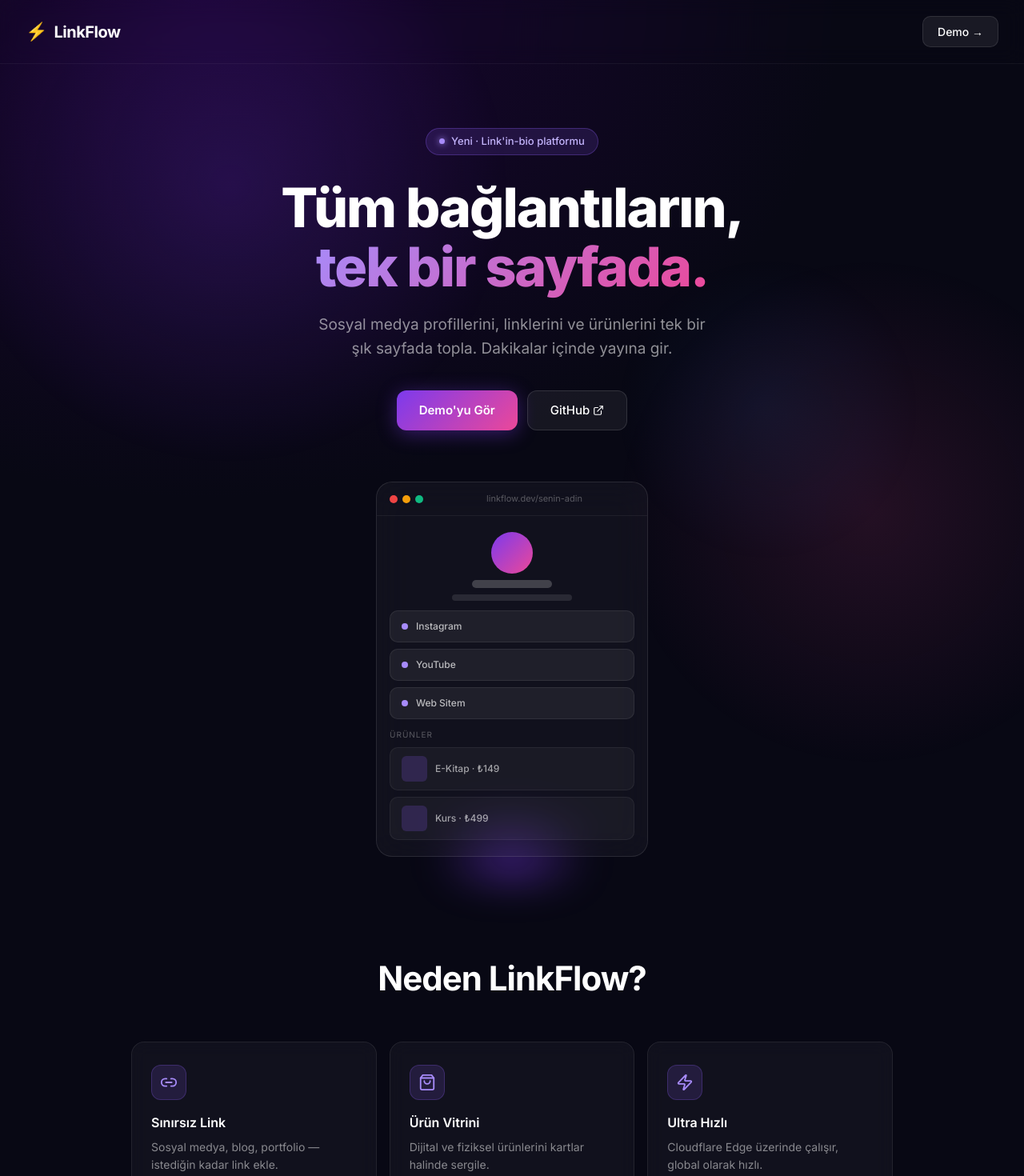
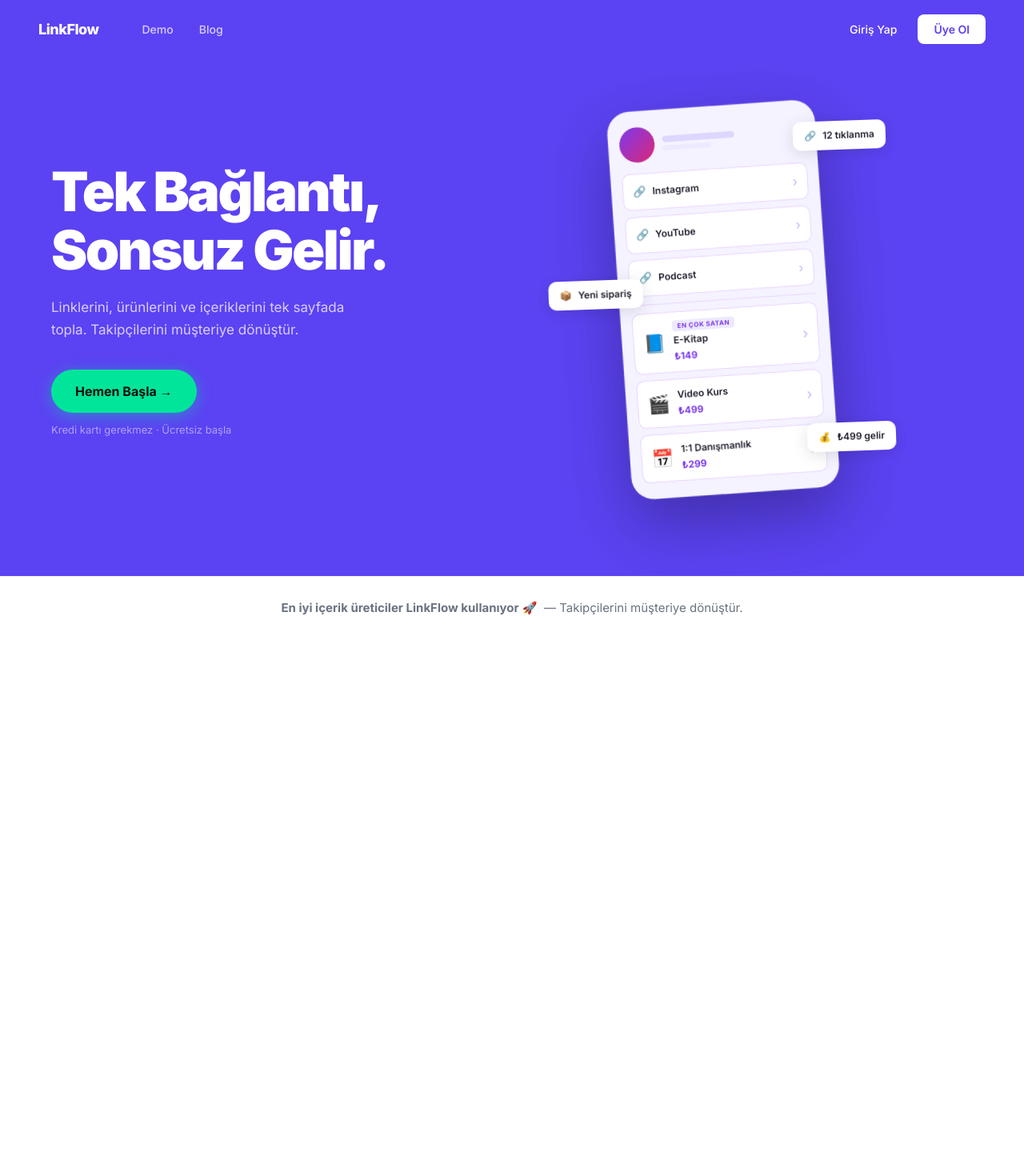
Before and after one commit to dincbileka/linkflow, a Next.js app: page / in a window 1280 px wide. Shown: the top 1470 px of the page at 80% size. After the commit the page ends 800 px from the top, so only its background shows below. Built offline with nearby package versions, Linux system fonts and the light colour scheme.

Commit message:
feat: redesign homepage with Stan-style purple hero

```diff
--- a/app/page.tsx
+++ b/app/page.tsx
@@ -1,345 +1,238 @@
 export const runtime = 'edge';
 
 import Link from 'next/link';
-import { ExternalLink, Link2, ShoppingBag, Zap, Globe, BarChart3 } from 'lucide-react';
 
 export default function Home() {
   return (
     <div style={s.page}>
-      {/* Background */}
-      <div style={s.bgGradient} />
-      <div style={s.orb1} />
-      <div style={s.orb2} />
-      <div style={s.orb3} />
 
-      {/* ── Navbar ── */}
-      <nav style={s.nav}>
-        <span style={s.logo}>
-          <span style={s.logoIcon}>⚡</span>
-          <span style={s.logoText}>LinkFlow</span>
-        </span>
-        <a href="/demo" style={s.navDemo}>Demo →</a>
-      </nav>
+      {/* ── Header ── */}
+      <header style={s.header}>
+        <span style={s.logo}>LinkFlow</span>
+        <nav style={s.nav}>
+          <Link href="/demo" style={s.navLink}>Demo</Link>
+          <Link href="/giris" style={s.navLink}>Blog</Link>
+        </nav>
+        <div style={s.navRight}>
+          <Link href="/giris" style={s.btnLogin}>Giriş Yap</Link>
+          <Link href="#" style={s.btnSignup}>Üye Ol</Link>
+        </div>
+      </header>
 
-      {/* ── Hero ── */}
+      {/* ── Hero (colored) ── */}
       <section style={s.hero}>
-        <div style={s.badge}>
-          <span style={s.badgeDot} />
-          Yeni · Link&apos;in-bio platformu
+        <div style={s.heroLeft}>
+          <h1 style={s.headline}>
+            Tek Bağlantı,<br />
+            Sonsuz Gelir.
+          </h1>
+          <p style={s.sub}>
+            Linklerini, ürünlerini ve içeriklerini tek sayfada topla.
+            Takipçilerini müşteriye dönüştür.
+          </p>
+          <Link href="#" style={s.ctaBtn}>
+            Hemen Başla →
+          </Link>
+          <p style={s.ctaNote}>Kredi kartı gerekmez · Ücretsiz başla</p>
         </div>
 
-        <h1 style={s.h1}>
-          Tüm bağlantıların,<br />
-          <span style={s.gradient}>tek bir sayfada.</span>
-        </h1>
+        <div style={s.heroRight}>
+          {/* Phone */}
+          <div style={s.phoneOuter}>
+            <div style={s.phone}>
+              <div style={s.phoneInner}>
+                {/* Header row */}
+                <div style={s.pHeader}>
+                  <div style={s.pAvatar} />
+                  <div>
+                    <div style={s.pName} />
+                    <div style={s.pHandle} />
+                  </div>
+                </div>
 
-        <p style={s.heroSub}>
-          Sosyal medya profillerini, linklerini ve ürünlerini tek bir şık
-          sayfada topla. Dakikalar içinde yayına gir.
-        </p>
+                {/* Links */}
+                {['Instagram', 'YouTube', 'Podcast'].map((l) => (
+                  <div key={l} style={s.pLink}>
+                    <span style={s.pLinkIcon}>🔗</span>
+                    <span style={s.pLinkText}>{l}</span>
+                    <span style={s.pLinkArrow}>›</span>
+                  </div>
+                ))}
 
-        <div style={s.heroBtns}>
-          <Link href="/demo" style={s.btnPrimary}>
-            Demo&apos;yu Gör
-          </Link>
-          <a
-            href="https://github.com/dincbileka/linkflow"
-            target="_blank"
-            rel="noopener noreferrer"
-            style={s.btnSecondary}
-          >
-            GitHub <ExternalLink size={14} style={{ marginLeft: 4 }} />
-          </a>
-        </div>
+                <div style={s.pDivider} />
 
-        {/* Mockup */}
-        <div style={s.mockupWrapper}>
-          <div style={s.mockup}>
-            <div style={s.mockupBar}>
-              <span style={s.dot} />
-              <span style={{ ...s.dot, background: '#f59e0b' }} />
-              <span style={{ ...s.dot, background: '#10b981' }} />
-              <span style={s.mockupUrl}>linkflow.dev/senin-adin</span>
+                {/* Products */}
+                {[
+                  { emoji: '📘', name: 'E-Kitap', price: '₺149', tag: 'EN ÇOK SATAN' },
+                  { emoji: '🎬', name: 'Video Kurs', price: '₺499', tag: '' },
+                  { emoji: '📅', name: '1:1 Danışmanlık', price: '₺299', tag: '' },
+                ].map((p) => (
+                  <div key={p.name} style={s.pProduct}>
+                    <div style={s.pProductEmoji}>{p.emoji}</div>
+                    <div style={s.pProductInfo}>
+                      {p.tag && <span style={s.pProductTag}>{p.tag}</span>}
+                      <div style={s.pProductName}>{p.name}</div>
+                      <div style={s.pProductPrice}>{p.price}</div>
+                    </div>
+                    <div style={s.pProductArrow}>›</div>
+                  </div>
+                ))}
+              </div>
             </div>
-            <div style={s.mockupContent}>
-              <div style={s.mockupAvatar} />
-              <div style={s.mockupName} />
-              <div style={s.mockupBio} />
-              {['Instagram', 'YouTube', 'Web Sitem'].map((t) => (
-                <div key={t} style={s.mockupLink}>
-                  <span style={s.mockupLinkDot} />
-                  <span style={s.mockupLinkText}>{t}</span>
-                </div>
-              ))}
-              <div style={s.mockupSection}>ÜRÜNLER</div>
-              {['E-Kitap · ₺149', 'Kurs · ₺499'].map((t) => (
-                <div key={t} style={s.mockupProduct}>
-                  <div style={s.mockupProductImg} />
-                  <span style={s.mockupProductText}>{t}</span>
-                </div>
-              ))}
+
+            {/* Floating mini cards */}
+            <div style={{ ...s.floatCard, top: '5%', right: '-80px' }}>
+              <span>🔗</span><span>12 tıklanma</span>
+            </div>
+            <div style={{ ...s.floatCard, top: '44%', left: '-88px' }}>
+              <span>📦</span><span>Yeni sipariş</span>
+            </div>
+            <div style={{ ...s.floatCard, bottom: '10%', right: '-80px' }}>
+              <span>💰</span><span>₺499 gelir</span>
             </div>
           </div>
-          <div style={s.mockupGlow} />
         </div>
       </section>
 
-      {/* ── Features ── */}
-      <section style={s.features}>
-        <h2 style={s.h2}>Neden LinkFlow?</h2>
-        <div style={s.featureGrid}>
-          {[
-            { icon: <Link2 size={22} />, title: 'Sınırsız Link', desc: 'Sosyal medya, blog, portfolio — istediğin kadar link ekle.' },
-            { icon: <ShoppingBag size={22} />, title: 'Ürün Vitrini', desc: 'Dijital ve fiziksel ürünlerini kartlar halinde sergile.' },
-            { icon: <Zap size={22} />, title: 'Ultra Hızlı', desc: 'Cloudflare Edge üzerinde çalışır, global olarak hızlı.' },
-            { icon: <Globe size={22} />, title: 'Özel Domain', desc: 'Kendi alan adınla kullan, tamamen senin.' },
-            { icon: <BarChart3 size={22} />, title: 'Analitik', desc: 'Hangi linklerin daha fazla tıklandığını takip et.' },
-            { icon: <ExternalLink size={22} />, title: 'Kolay Paylaşım', desc: 'linkflow.dev/kullanıcıadın — tek link, her şey.' },
-          ].map((f) => (
-            <div key={f.title} style={s.featureCard} className="feat-card">
-              <div style={s.featureIcon}>{f.icon}</div>
-              <h3 style={s.featureTitle}>{f.title}</h3>
-              <p style={s.featureDesc}>{f.desc}</p>
-            </div>
-          ))}
-        </div>
+      {/* ── Social proof strip ── */}
+      <section style={s.proof}>
+        <p style={s.proofText}>
+          <strong>En iyi içerik üreticiler LinkFlow kullanıyor</strong> 🚀
+          &nbsp;—&nbsp;Takipçilerini müşteriye dönüştür.
+        </p>
       </section>
 
-      {/* ── CTA ── */}
-      <section style={s.cta}>
-        <div style={s.ctaCard}>
-          <div style={s.ctaGlow} />
-          <h2 style={s.ctaTitle}>Hemen başla</h2>
-          <p style={s.ctaSub}>
-            Profilini oluştur, linklerini ekle, dünyayla paylaş.
-          </p>
-          <Link href="/demo" style={s.btnPrimary}>
-            Demo Profili Gör →
-          </Link>
-        </div>
-      </section>
+      <style>{`
+        @import url('https://fonts.googleapis.com/css2?family=Inter:wght@400;500;600;700;800;900&display=swap');
+        *, *::before, *::after { box-sizing: border-box; margin: 0; padding: 0; }
+        body { font-family: 'Inter', sans-serif; }
 
-      {/* ── Footer ── */}
-      <footer style={s.footer}>
-        <span style={s.footerLogo}>⚡ LinkFlow</span>
-        <span style={s.footerCopy}>© 2026 — Tüm hakları saklıdır.</span>
-      </footer>
-
-      <style>{`
-        @import url('https://fonts.googleapis.com/css2?family=Inter:wght@400;500;600;700;800&display=swap');
-        * { box-sizing: border-box; margin: 0; padding: 0; }
-        body { font-family: 'Inter', sans-serif; }
-        .feat-card { transition: transform 0.2s ease, box-shadow 0.2s ease !important; }
-        .feat-card:hover { transform: translateY(-4px) !important; box-shadow: 0 12px 40px rgba(139,92,246,0.25) !important; }
+        @keyframes floatPhone {
+          0%, 100% { transform: translateY(0) rotate(-2deg); }
+          50%       { transform: translateY(-12px) rotate(-2deg); }
+        }
+        .phone-anim { animation: floatPhone 5s ease-in-out infinite; }
       `}</style>
     </div>
   );
 }
 
+const PURPLE = '#5B42F3';
+
 const s: Record<string, React.CSSProperties> = {
-  page: {
-    minHeight: '100vh',
-    background: '#080814',
-    color: '#fff',
-    fontFamily: 'Inter, sans-serif',
-    position: 'relative',
-    overflow: 'hidden',
+  page: { minHeight: '100vh', fontFamily: 'Inter, sans-serif', background: '#fff' },
+
+  // Header
+  header: {
+    position: 'absolute', top: 0, left: 0, right: 0, zIndex: 20,
+    display: 'flex', alignItems: 'center', gap: 32,
+    padding: '18px 48px',
   },
-  bgGradient: {
-    position: 'fixed', inset: 0,
-    background: 'radial-gradient(ellipse at 20% 0%, #1a0533 0%, #080814 55%)',
-    zIndex: 0,
-  },
-  orb1: {
-    position: 'fixed', top: '-15%', left: '-5%',
-    width: '55vw', height: '55vw', borderRadius: '50%',
-    background: 'radial-gradient(circle, rgba(124,58,237,0.18) 0%, transparent 70%)',
-    zIndex: 0, pointerEvents: 'none',
-  },
-  orb2: {
-    position: 'fixed', bottom: '-20%', right: '-10%',
-    width: '50vw', height: '50vw', borderRadius: '50%',
-    background: 'radial-gradient(circle, rgba(236,72,153,0.12) 0%, transparent 70%)',
-    zIndex: 0, pointerEvents: 'none',
-  },
-  orb3: {
-    position: 'fixed', top: '40%', right: '10%',
-    width: '30vw', height: '30vw', borderRadius: '50%',
-    background: 'radial-gradient(circle, rgba(59,130,246,0.08) 0%, transparent 70%)',
-    zIndex: 0, pointerEvents: 'none',
-  },
-
-  // Nav
-  nav: {
-    position: 'relative', zIndex: 10,
-    display: 'flex', alignItems: 'center', justifyContent: 'space-between',
-    padding: '20px 32px',
-    borderBottom: '1px solid rgba(255,255,255,0.05)',
-    backdropFilter: 'blur(12px)',
-  },
-  logo: { display: 'flex', alignItems: 'center', gap: 8 },
-  logoIcon: { fontSize: 22 },
-  logoText: { fontSize: 20, fontWeight: 700, letterSpacing: '-0.5px' },
-  navDemo: {
-    padding: '8px 18px', borderRadius: 10,
-    background: 'rgba(255,255,255,0.07)',
-    border: '1px solid rgba(255,255,255,0.1)',
-    color: '#fff', textDecoration: 'none', fontSize: 14, fontWeight: 500,
+  logo: { fontSize: 18, fontWeight: 800, color: '#fff', letterSpacing: '-0.5px', marginRight: 8 },
+  nav: { display: 'flex', gap: 4, flex: 1 },
+  navLink: { padding: '7px 14px', fontSize: 14, fontWeight: 500, color: 'rgba(255,255,255,0.75)', textDecoration: 'none', borderRadius: 8 },
+  navRight: { display: 'flex', gap: 8, alignItems: 'center' },
+  btnLogin: { padding: '8px 18px', fontSize: 14, fontWeight: 500, color: '#fff', textDecoration: 'none', borderRadius: 8 },
+  btnSignup: {
+    padding: '8px 20px', fontSize: 14, fontWeight: 600,
+    color: PURPLE, textDecoration: 'none', borderRadius: 8,
+    background: '#fff',
   },
 
   // Hero
   hero: {
-    position: 'relative', zIndex: 1,
-    display: 'flex', flexDirection: 'column', alignItems: 'center',
-    textAlign: 'center', padding: '80px 24px 40px',
+    background: PURPLE,
+    minHeight: '90vh',
+    display: 'flex', alignItems: 'center', justifyContent: 'center',
+    flexWrap: 'wrap', gap: 48,
+    padding: '110px 64px 80px',
+    position: 'relative', overflow: 'hidden',
   },
-  badge: {
-    display: 'inline-flex', alignItems: 'center', gap: 8,
-    padding: '6px 16px', borderRadius: 999,
-    background: 'rgba(139,92,246,0.15)',
-    border: '1px solid rgba(139,92,246,0.3)',
-    fontSize: 13, color: '#c4b5fd', fontWeight: 500, marginBottom: 28,
+  heroLeft: { flex: '1 1 360px', maxWidth: 480, color: '#fff' },
+  headline: {
+    fontSize: 'clamp(40px, 5.5vw, 68px)',
+    fontWeight: 900, lineHeight: 1.08,
+    letterSpacing: '-2.5px', marginBottom: 20,
   },
-  badgeDot: {
-    width: 7, height: 7, borderRadius: '50%',
-    background: '#a78bfa', display: 'inline-block',
-    boxShadow: '0 0 8px #a78bfa',
+  sub: {
+    fontSize: 17, lineHeight: 1.65,
+    color: 'rgba(255,255,255,0.75)', marginBottom: 36, maxWidth: 380,
   },
-  h1: {
-    fontSize: 'clamp(36px, 6vw, 68px)',
-    fontWeight: 800, lineHeight: 1.1,
-    letterSpacing: '-2px', marginBottom: 20,
+  ctaBtn: {
+    display: 'inline-block',
+    padding: '15px 30px', borderRadius: 50,
+    background: '#00E599', color: '#0f0f0f',
+    fontWeight: 700, fontSize: 16, textDecoration: 'none',
+    boxShadow: '0 4px 20px rgba(0,229,153,0.4)',
   },
-  gradient: {
-    background: 'linear-gradient(135deg, #a78bfa 0%, #ec4899 100%)',
-    WebkitBackgroundClip: 'text', WebkitTextFillColor: 'transparent',
+  ctaNote: { marginTop: 12, fontSize: 13, color: 'rgba(255,255,255,0.5)' },
+
+  // Hero phone side
+  heroRight: {
+    flex: '1 1 280px', display: 'flex',
+    justifyContent: 'center', alignItems: 'center',
+    position: 'relative', minHeight: 500,
   },
-  heroSub: {
-    fontSize: 'clamp(16px, 2vw, 19px)',
-    color: 'rgba(255,255,255,0.55)', maxWidth: 500, lineHeight: 1.6, marginBottom: 36,
+  phoneOuter: { position: 'relative', animation: 'floatPhone 5s ease-in-out infinite' },
+  phone: {
+    width: 260, borderRadius: 28,
+    background: '#f5f3ff',
+    boxShadow: '0 32px 80px rgba(0,0,0,0.3), 0 0 0 1px rgba(255,255,255,0.15)',
+    overflow: 'hidden',
+    transform: 'rotate(-2deg)',
   },
-  heroBtns: { display: 'flex', gap: 12, flexWrap: 'wrap', justifyContent: 'center', marginBottom: 64 },
-  btnPrimary: {
-    display: 'inline-flex', alignItems: 'center',
-    padding: '13px 28px', borderRadius: 12,
-    background: 'linear-gradient(135deg, #7c3aed, #ec4899)',
-    color: '#fff', fontWeight: 600, fontSize: 15, textDecoration: 'none',
-    boxShadow: '0 4px 24px rgba(124,58,237,0.4)',
+  phoneInner: { padding: '20px 14px', display: 'flex', flexDirection: 'column', gap: 8 },
+
+  pHeader: { display: 'flex', alignItems: 'center', gap: 10, marginBottom: 6 },
+  pAvatar: {
+    width: 44, height: 44, borderRadius: '50%', flexShrink: 0,
+    background: 'linear-gradient(135deg, #7c3aed, #db2777)',
   },
-  btnSecondary: {
-    display: 'inline-flex', alignItems: 'center',
-    padding: '13px 28px', borderRadius: 12,
-    background: 'rgba(255,255,255,0.06)',
-    border: '1px solid rgba(255,255,255,0.12)',
-    color: '#fff', fontWeight: 500, fontSize: 15, textDecoration: 'none',
+  pName: { width: 90, height: 8, borderRadius: 4, background: '#ddd6fe', marginBottom: 4 },
+  pHandle: { width: 60, height: 6, borderRadius: 4, background: '#ede9fe' },
+
+  pLink: {
+    display: 'flex', alignItems: 'center', gap: 8,
+    padding: '10px 12px', borderRadius: 10,
+    background: '#fff', border: '1px solid #e9d5ff',
+  },
+  pLinkIcon: { fontSize: 13 },
+  pLinkText: { flex: 1, fontSize: 12, fontWeight: 600, color: '#1f1f2e' },
+  pLinkArrow: { fontSize: 16, color: '#c4b5fd' },
+
+  pDivider: { height: 1, background: '#e9d5ff', margin: '2px 0' },
+
+  pProduct: {
+    display: 'flex', alignItems: 'center', gap: 10,
+    padding: '10px 12px', borderRadius: 10,
+    background: '#fff', border: '1px solid #e9d5ff',
+  },
+  pProductEmoji: { fontSize: 22, flexShrink: 0 },
+  pProductInfo: { flex: 1, display: 'flex', flexDirection: 'column', gap: 2 },
+  pProductTag: {
+    fontSize: 8, fontWeight: 700, letterSpacing: '0.06em',
+    color: '#7c3aed', background: '#ede9fe',
+    padding: '1px 6px', borderRadius: 4, alignSelf: 'flex-start',
+  },
+  pProductName: { fontSize: 12, fontWeight: 600, color: '#1f1f2e' },
+  pProductPrice: { fontSize: 12, fontWeight: 700, color: '#7c3aed' },
+  pProductArrow: { fontSize: 18, color: '#c4b5fd' },
+
+  // Float cards
+  floatCard: {
+    position: 'absolute',
+    display: 'flex', alignItems: 'center', gap: 8,
+    padding: '9px 14px', borderRadius: 10,
+    background: '#fff', boxShadow: '0 4px 20px rgba(0,0,0,0.12)',
+    fontSize: 12, fontWeight: 600, color: '#1f1f2e',
+    whiteSpace: 'nowrap',
   },
 
-  // Mockup
-  mockupWrapper: { position: 'relative', width: '100%', maxWidth: 340 },
-  mockup: {
-    width: '100%', borderRadius: 20,
-    background: 'rgba(255,255,255,0.04)',
-    border: '1px solid rgba(255,255,255,0.1)',
-    backdropFilter: 'blur(20px)', overflow: 'hidden',
+  // Social proof
+  proof: {
+    background: '#fff', padding: '28px 48px',
+    borderTop: '1px solid #f0f0f0',
+    textAlign: 'center',
   },
-  mockupBar: {
-    display: 'flex', alignItems: 'center', gap: 6, padding: '12px 16px',
-    borderBottom: '1px solid rgba(255,255,255,0.06)',
-  },
-  dot: { width: 10, height: 10, borderRadius: '50%', background: '#ef4444' },
-  mockupUrl: {
-    flex: 1, textAlign: 'center', fontSize: 11,
-    color: 'rgba(255,255,255,0.3)', marginLeft: 8,
-  },
-  mockupContent: { padding: '20px 16px', display: 'flex', flexDirection: 'column', gap: 8, alignItems: 'center' },
-  mockupAvatar: { width: 52, height: 52, borderRadius: '50%', background: 'linear-gradient(135deg,#7c3aed,#ec4899)' },
-  mockupName: { width: 100, height: 10, borderRadius: 6, background: 'rgba(255,255,255,0.2)' },
-  mockupBio: { width: 150, height: 8, borderRadius: 6, background: 'rgba(255,255,255,0.1)', marginBottom: 4 },
-  mockupLink: {
-    width: '100%', display: 'flex', alignItems: 'center', gap: 10,
-    padding: '10px 14px', borderRadius: 10,
-    background: 'rgba(255,255,255,0.06)', border: '1px solid rgba(255,255,255,0.08)',
-  },
-  mockupLinkDot: { width: 8, height: 8, borderRadius: '50%', background: '#a78bfa', flexShrink: 0 },
-  mockupLinkText: { fontSize: 12, color: 'rgba(255,255,255,0.7)', fontWeight: 500 },
-  mockupSection: { fontSize: 10, color: 'rgba(255,255,255,0.3)', letterSpacing: 1, alignSelf: 'flex-start', marginTop: 4 },
-  mockupProduct: {
-    width: '100%', display: 'flex', alignItems: 'center', gap: 10,
-    padding: '10px 14px', borderRadius: 10,
-    background: 'rgba(255,255,255,0.04)', border: '1px solid rgba(255,255,255,0.06)',
-  },
-  mockupProductImg: { width: 32, height: 32, borderRadius: 6, background: 'rgba(139,92,246,0.2)', flexShrink: 0 },
-  mockupProductText: { fontSize: 12, color: 'rgba(255,255,255,0.6)', fontWeight: 500 },
-  mockupGlow: {
-    position: 'absolute', bottom: -40, left: '50%', transform: 'translateX(-50%)',
-    width: '80%', height: 80, borderRadius: '50%',
-    background: 'radial-gradient(circle, rgba(124,58,237,0.4) 0%, transparent 70%)',
-    filter: 'blur(20px)', zIndex: -1,
-  },
-
-  // Features
-  features: {
-    position: 'relative', zIndex: 1,
-    padding: '80px 24px',
-    maxWidth: 1000, margin: '0 auto',
-  },
-  h2: {
-    fontSize: 'clamp(28px, 4vw, 42px)', fontWeight: 700,
-    textAlign: 'center', marginBottom: 48, letterSpacing: '-1px',
-  },
-  featureGrid: {
-    display: 'grid',
-    gridTemplateColumns: 'repeat(auto-fit, minmax(260px, 1fr))',
-    gap: 16,
-  },
-  featureCard: {
-    padding: '28px 24px', borderRadius: 16,
-    background: 'rgba(255,255,255,0.04)',
-    border: '1px solid rgba(255,255,255,0.08)',
-    backdropFilter: 'blur(10px)',
-  },
-  featureIcon: {
-    width: 44, height: 44, borderRadius: 12,
-    background: 'rgba(139,92,246,0.15)',
-    border: '1px solid rgba(139,92,246,0.25)',
-    display: 'flex', alignItems: 'center', justifyContent: 'center',
-    color: '#a78bfa', marginBottom: 16,
-  },
-  featureTitle: { fontSize: 16, fontWeight: 600, marginBottom: 8 },
-  featureDesc: { fontSize: 14, color: 'rgba(255,255,255,0.5)', lineHeight: 1.6 },
-
-  // CTA
-  cta: {
-    position: 'relative', zIndex: 1,
-    padding: '40px 24px 80px',
-    display: 'flex', justifyContent: 'center',
-  },
-  ctaCard: {
-    position: 'relative',
-    width: '100%', maxWidth: 600,
-    padding: '56px 40px', borderRadius: 24, textAlign: 'center',
-    background: 'rgba(124,58,237,0.1)',
-    border: '1px solid rgba(139,92,246,0.25)',
-    backdropFilter: 'blur(20px)',
-    overflow: 'hidden',
-  },
-  ctaGlow: {
-    position: 'absolute', top: -60, left: '50%', transform: 'translateX(-50%)',
-    width: '70%', height: 120,
-    background: 'radial-gradient(circle, rgba(124,58,237,0.5) 0%, transparent 70%)',
-    filter: 'blur(30px)', zIndex: 0,
-  },
-  ctaTitle: { fontSize: 32, fontWeight: 700, marginBottom: 12, position: 'relative', zIndex: 1 },
-  ctaSub: { color: 'rgba(255,255,255,0.55)', marginBottom: 28, fontSize: 16, position: 'relative', zIndex: 1 },
-
-  // Footer
-  footer: {
-    position: 'relative', zIndex: 1,
-    display: 'flex', alignItems: 'center', justifyContent: 'space-between',
-    flexWrap: 'wrap', gap: 8,
-    padding: '20px 32px',
-    borderTop: '1px solid rgba(255,255,255,0.06)',
-  },
-  footerLogo: { fontWeight: 700, fontSize: 15 },
-  footerCopy: { fontSize: 13, color: 'rgba(255,255,255,0.3)' },
+  proofText: { fontSize: 15, color: '#6b7280' },
 };
```
